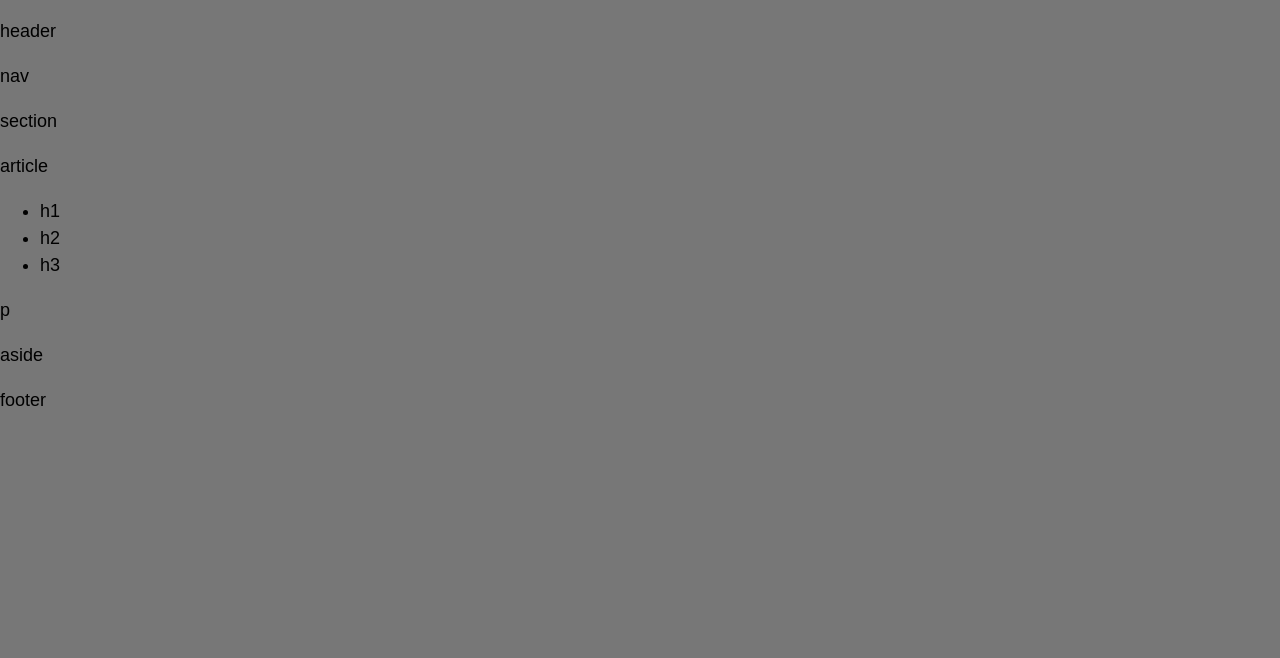
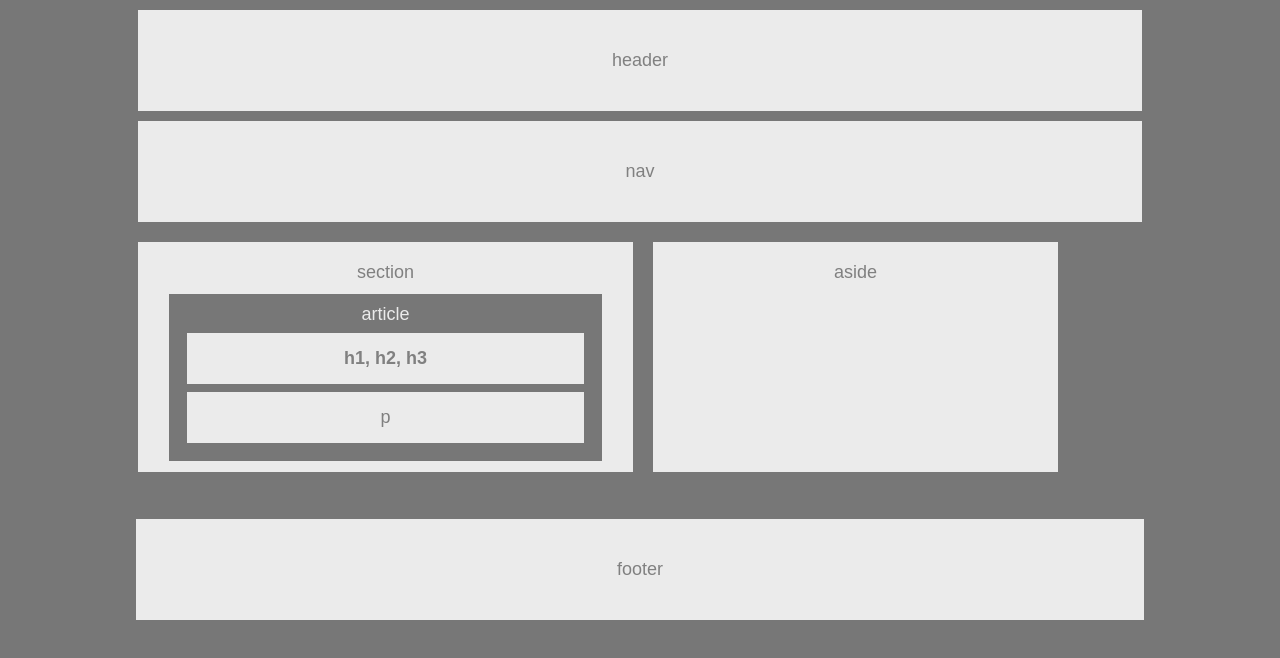
Before and after one commit to lydiarachel/HW-Wireframe, a plain HTML site: page index.html in a window 1280 px wide. Drawn offline with Linux system fonts and the light colour scheme.

Commit message:
Updates to code 3-11-18

```diff
--- /dev/null
+++ b/assets/style.css
@@ -0,0 +1,80 @@
+* {
+    box-sizing: border-box;
+    text-align: center;
+}
+
+body {
+    margin-right: 10%;
+    margin-left: 10%;
+    margin-top: 0;
+    margin-bottom: 0;
+    width: 960;
+    background-color: #777;
+    font-family: Arial, 'Helvetica Neue', Helvetica, sans-serif;
+    font-size: 18px;
+    color: grey;
+}
+
+.topheader{
+    padding: 40px;
+    margin: 10px;
+    overflow: auto;
+    background-color: #ebebeb;
+}
+
+.navigation {
+    padding: 40px;
+    margin: 10px;
+    overflow: auto;
+    background-color: #ebebeb;
+}
+
+#blocksection {
+    padding: 20px;
+    background-color: #ebebeb;
+    margin: 10px;
+    width: 495px;
+    height: 230px;
+    float: left;
+}
+
+.asidesection {
+    padding: 20px;
+    background-color: #ebebeb;
+    margin: 10px;
+    width: 405px;
+    height: 230px;
+    float: left;
+}
+
+.articleheading {
+    padding: 10px;
+    background-color: #777;
+    color: #ebebeb;
+    margin: 11px;
+}
+
+.textsection {
+    padding: 15px;
+    background-color: #ebebeb;
+    color: grey;
+    font-weight: bold;
+    margin: 8px;
+}
+
+.paragraphsection {
+    padding: 15px;
+    background-color: #ebebeb;
+    color:grey;
+    margin: 8px;
+}
+
+.footer {
+    clear: both;
+    overflow: auto;
+    color:grey;
+    padding: 40px;
+    margin: 8px;
+    margin-top: 29%;
+    background-color:#ebebeb;
+}
--- a/index.html
+++ b/index.html
@@ -3,74 +3,35 @@
 
 <head>
     <meta charset="UTF-8">
-    <title>HTML Wirefram</title>
-
-    <link rel="stylesheet" type="text/css" href="style.css">
-
+    <title>HW-Wireframe</title>
+    <link rel="stylesheet" type="text/css" href="./assets/style.css">
 </head>
 
 <body>
-    <header>
-        <p>header</p>
-    </header>
-
-    <div class="container">
-
-        <section ID="NavSection">
-
-            <p>nav</p>
-
-        </section>
-
-        <section ID="Section">
-
-            <p>section</p>
-
-        </section>
-
-        <section ID="article">
-
-        <header>
-                <p>article</p>
-        </header>
-
-            <ul id="list">
-                <li>h1</li>
-                <li>h2</li>
-                <li>h3</li>
-
-            </ul>
-        <section id="letterp">
-
-            <p> p </p>
-
-        </section>
-
-        <section id="aside">
-
-            <p>aside</p>
-
-        </section>
-
-        <section id="footer">
-
-            <p>footer</p>
-
-        </section>
-
-
-
-
-
-
-
-
-
+    <div class = "topheader">
+        <header>header</header>
     </div>
 
+    <div class = "navigation">
+        <nav>nav</nav>
+    </div>
+
+    <section id="blocksection">
+            <section>section</section>
+        <div class="articleheading">
+            <article>article</article>
+        <p class = "textsection">h1, h2, h3</p>
+        <p class = "paragraphsection">p</p>
+        </div>
+    </section>
+
+    <div class="asidesection">
+        <aside>aside</aside>
+    </div>
+
+    <div class="footer">
+        <footer>footer</footer>
+    </div>
 
 </body>
-
-
-
 </html>
--- a/style.css
+++ /dev/null
@@ -1,16 +0,0 @@
-body {
-    padding: 0;
-    margin: 0;
-    font-family: Arial, 'Helvetica Neue', Helvetica, sans-serif;
-    font-size: 18px;
-    line-height: 150%;
-    background: #777;
-}
-
-header{
-    content:#ebebeb;
-}
-
-p{
-
-}
```
